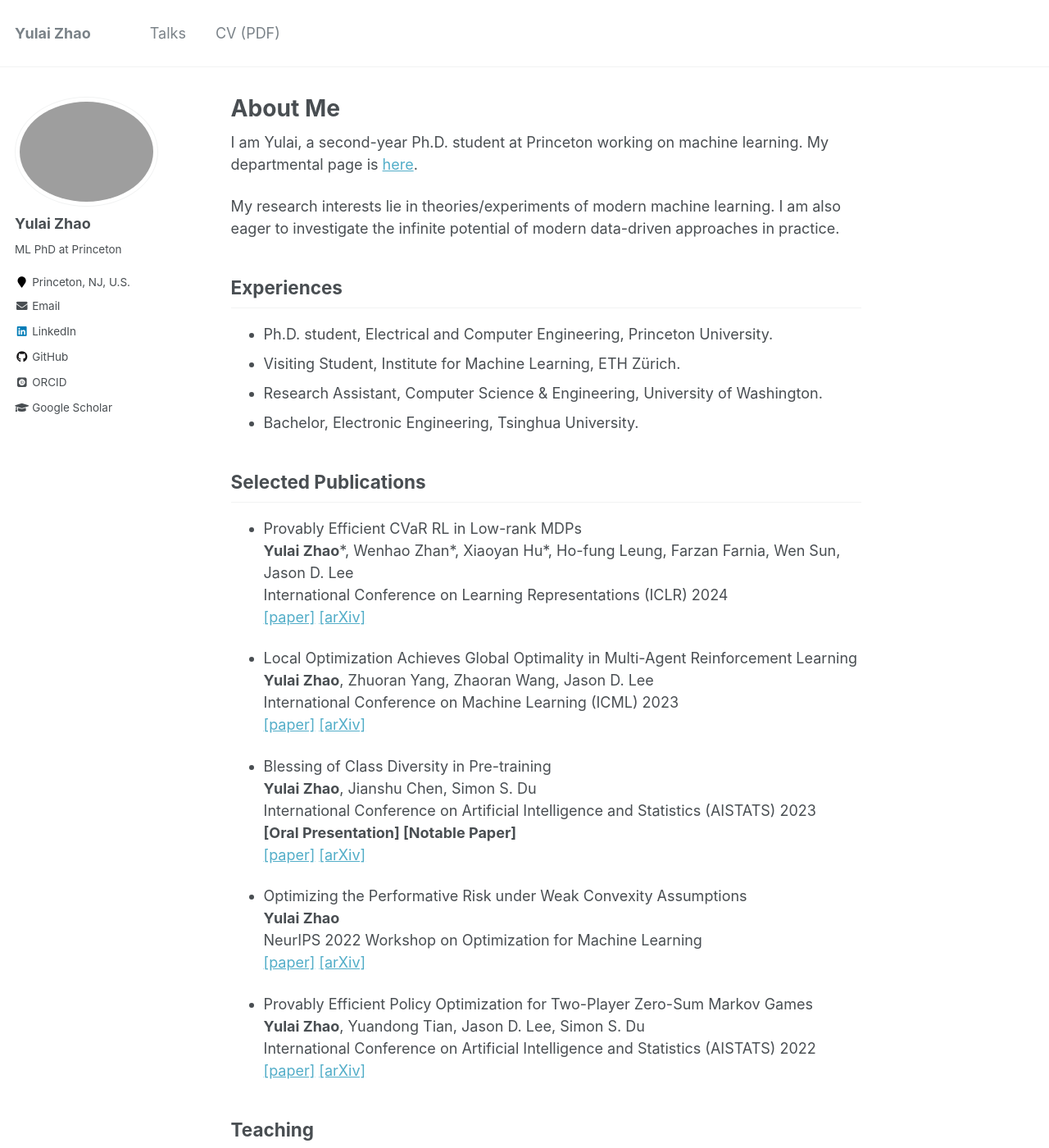
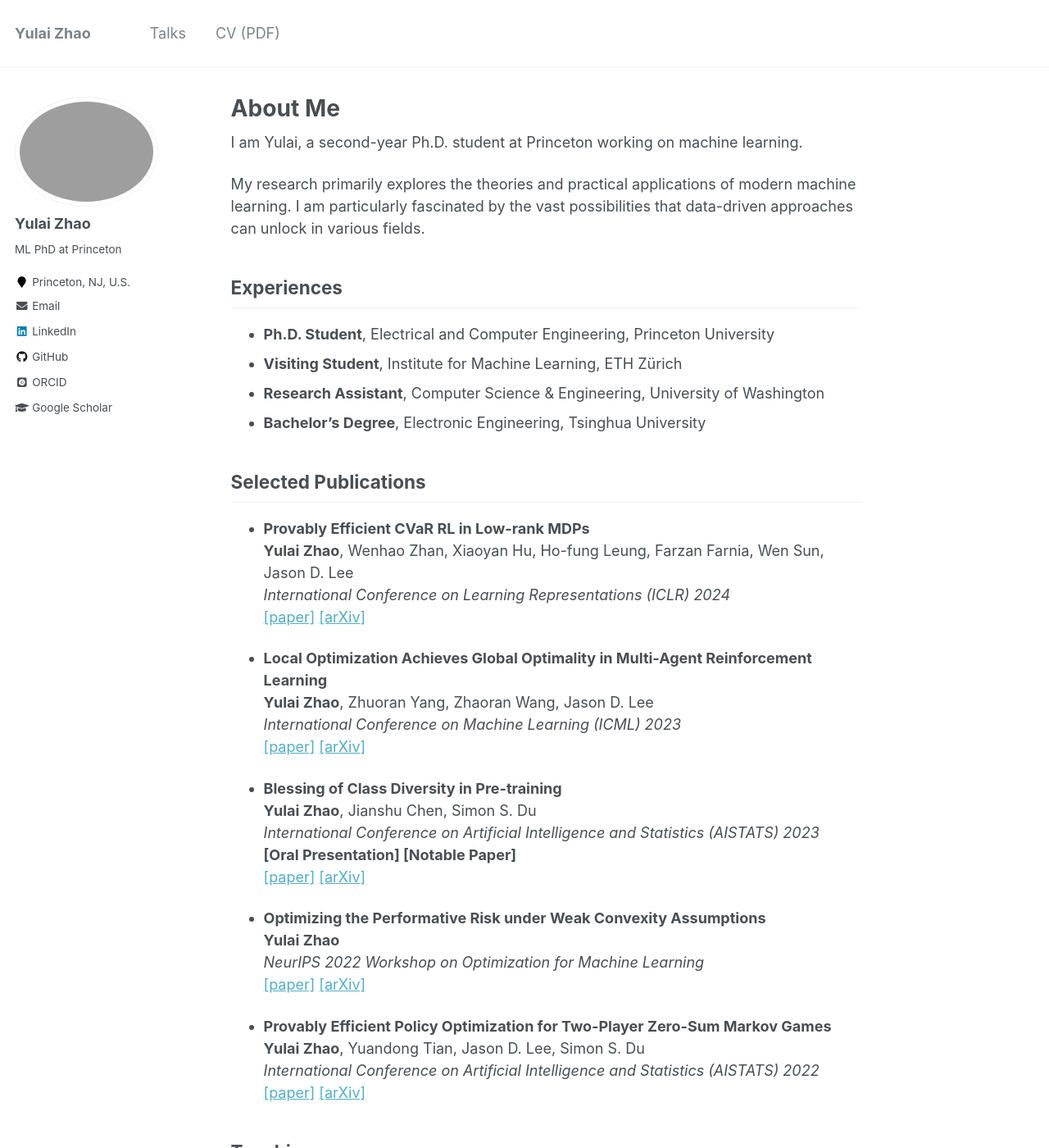
Before and after one commit to zhaoyl18/zhaoyl18.github.io, a Jekyll site: the page built from _pages/about.md, in a window 1280 px wide and 1400 px high. Shown: the whole window at 82% size. Built offline with Jekyll 4.4.1, drawn with Linux system fonts in a browser that asks for light colours; some web fonts are replaced; some of the changed text lies outside the part shown.

Commit message:
Update about.md

```diff
--- a/_pages/about.md
+++ b/_pages/about.md
@@ -7,50 +7,50 @@ redirect_from:
   - /about.html
 ---
 
-I am Yulai, a second-year Ph.D. student at Princeton working on machine learning. My departmental page is [here](https://ece.princeton.edu/people/yulai-zhao).
+I am Yulai, a second-year Ph.D. student at Princeton working on machine learning.
+<!-- For more details about my academic background, please visit my [[departmental page]](https://ece.princeton.edu/people/yulai-zhao).   -->
 
-My research interests lie in theories/experiments of modern machine learning. I am also eager to investigate the infinite potential of modern data-driven approaches in practice.
-<!-- I'm Yulai, a Ph.D. student at Princeton University. My research interests lie in theories/experiments of modern machine learning. I am also eager to apply modern data-driven approaches to practice. -->
+My research primarily explores the theories and practical applications of modern machine learning. I am particularly fascinated by the vast possibilities that data-driven approaches can unlock in various fields.
 
 ## Experiences
 
-* Ph.D. student, Electrical and Computer Engineering, Princeton University.
-* Visiting Student, Institute for Machine Learning, ETH Zürich.
-* Research Assistant, Computer Science & Engineering, University of Washington.
-* Bachelor, Electronic Engineering, Tsinghua University.
+- **Ph.D. Student**, Electrical and Computer Engineering, Princeton University
+- **Visiting Student**, Institute for Machine Learning, ETH Zürich
+- **Research Assistant**, Computer Science & Engineering, University of Washington
+- **Bachelor's Degree**, Electronic Engineering, Tsinghua University
 
 ## Selected Publications
 
-* Provably Efficient CVaR RL in Low-rank MDPs
-**Yulai Zhao**\*, Wenhao Zhan\*, Xiaoyan Hu\*, Ho-fung Leung, Farzan Farnia, Wen Sun, Jason D. Lee
-International Conference on Learning Representations (ICLR) 2024
-[[paper]](<https://openreview.net/forum?id=9x6yrFAPnx>) [[arXiv]](<https://arxiv.org/abs/2311.11965>)
+- **Provably Efficient CVaR RL in Low-rank MDPs**
+  **Yulai Zhao**, Wenhao Zhan, Xiaoyan Hu, Ho-fung Leung, Farzan Farnia, Wen Sun, Jason D. Lee
+  *International Conference on Learning Representations (ICLR) 2024*
+  [[paper]](https://openreview.net/forum?id=9x6yrFAPnx) [[arXiv]](https://arxiv.org/abs/2311.11965)
 
-* Local Optimization Achieves Global Optimality in Multi-Agent Reinforcement Learning
-**Yulai Zhao**, Zhuoran Yang, Zhaoran Wang, Jason D. Lee
-International Conference on Machine Learning (ICML) 2023
-[[paper]](<https://proceedings.mlr.press/v202/zhao23j.html>) [[arXiv]](<https://arxiv.org/abs/2305.04819>)
+- **Local Optimization Achieves Global Optimality in Multi-Agent Reinforcement Learning**
+  **Yulai Zhao**, Zhuoran Yang, Zhaoran Wang, Jason D. Lee
+  *International Conference on Machine Learning (ICML) 2023*
+  [[paper]](https://proceedings.mlr.press/v202/zhao23j.html) [[arXiv]](https://arxiv.org/abs/2305.04819)
 
-* Blessing of Class Diversity in Pre-training
-**Yulai Zhao**, Jianshu Chen, Simon S. Du
-International Conference on Artificial Intelligence and Statistics (AISTATS) 2023
-**[Oral Presentation] [Notable Paper]**
-[[paper]](<https://proceedings.mlr.press/v206/zhao23a.html>) [[arXiv]](<https://arxiv.org/abs/2209.03447>)
+- **Blessing of Class Diversity in Pre-training**
+  **Yulai Zhao**, Jianshu Chen, Simon S. Du
+  *International Conference on Artificial Intelligence and Statistics (AISTATS) 2023*
+  **[Oral Presentation] [Notable Paper]**
+  [[paper]](https://proceedings.mlr.press/v206/zhao23a.html) [[arXiv]](https://arxiv.org/abs/2209.03447)
 
-* Optimizing the Performative Risk under Weak Convexity Assumptions
-**Yulai Zhao**
-NeurIPS 2022 Workshop on Optimization for Machine Learning
-[[paper]](<https://openreview.net/forum?id=Ut_vApkulkk>) [[arXiv]](<https://arxiv.org/abs/2209.00771>)
+- **Optimizing the Performative Risk under Weak Convexity Assumptions**
+  **Yulai Zhao**
+  *NeurIPS 2022 Workshop on Optimization for Machine Learning*
+  [[paper]](https://openreview.net/forum?id=Ut_vApkulkk) [[arXiv]](https://arxiv.org/abs/2209.00771)
 
-* Provably Efficient Policy Optimization for Two-Player Zero-Sum Markov Games
-**Yulai Zhao**, Yuandong Tian, Jason D. Lee, Simon S. Du
-International Conference on Artificial Intelligence and Statistics (AISTATS) 2022
-[[paper]](<https://proceedings.mlr.press/v151/zhao22b.html>) [[arXiv]](<https://arxiv.org/abs/2102.08903>)
+- **Provably Efficient Policy Optimization for Two-Player Zero-Sum Markov Games**
+  **Yulai Zhao**, Yuandong Tian, Jason D. Lee, Simon S. Du
+  *International Conference on Artificial Intelligence and Statistics (AISTATS) 2022*
+  [[paper]](https://proceedings.mlr.press/v151/zhao22b.html) [[arXiv]](https://arxiv.org/abs/2102.08903)
 
 ## Teaching
 
-At Princeton, I have been a teaching assistant for:
+During my time at Princeton, I have contributed as a teaching assistant for the following courses:
 
-* **2023 Fall** ECE 435/535: Machine Learning and Pattern Recognition
-* **2024 Spring** COS 435/ECE 433: [Introduction to Reinforcement Learning](<https://ben-eysenbach.github.io/intro-rl/>)
+* **Fall 2023**: *ECE 435/535: Machine Learning and Pattern Recognition*
+* **Spring 2024**: *COS 435/ECE 433: Introduction to Reinforcement Learning* - [[Course Website]](https://ben-eysenbach.github.io/intro-rl/)
 <!-- * SML 505: Modern Statistics (2024 Spring) -->
```
